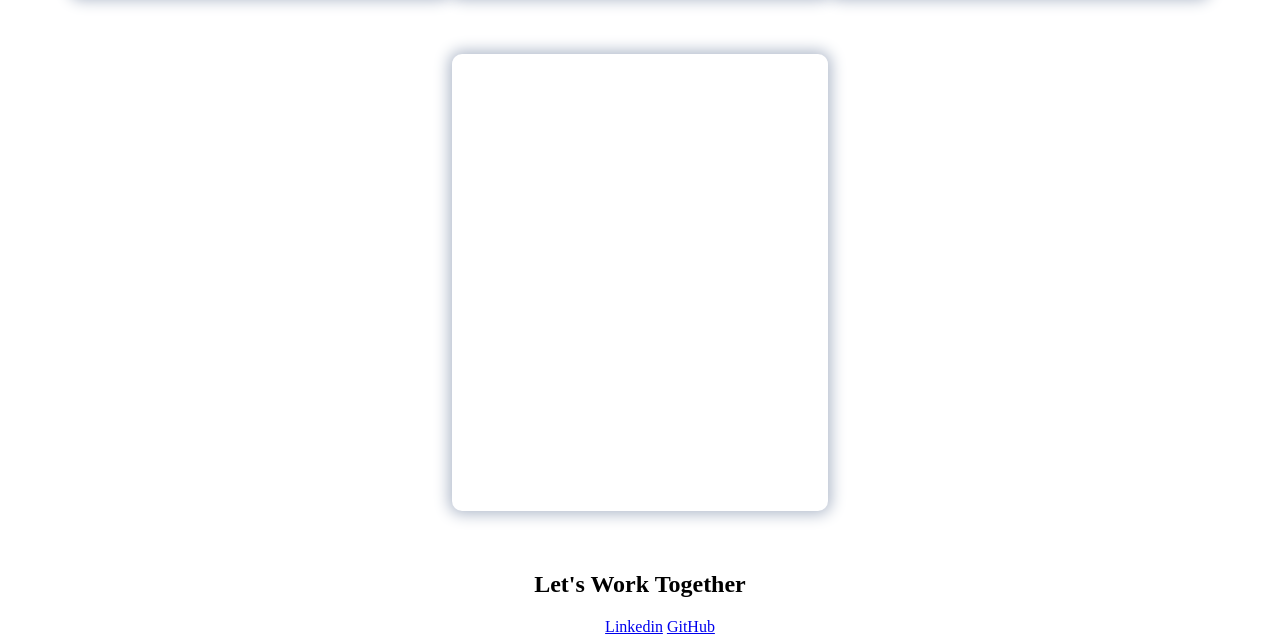
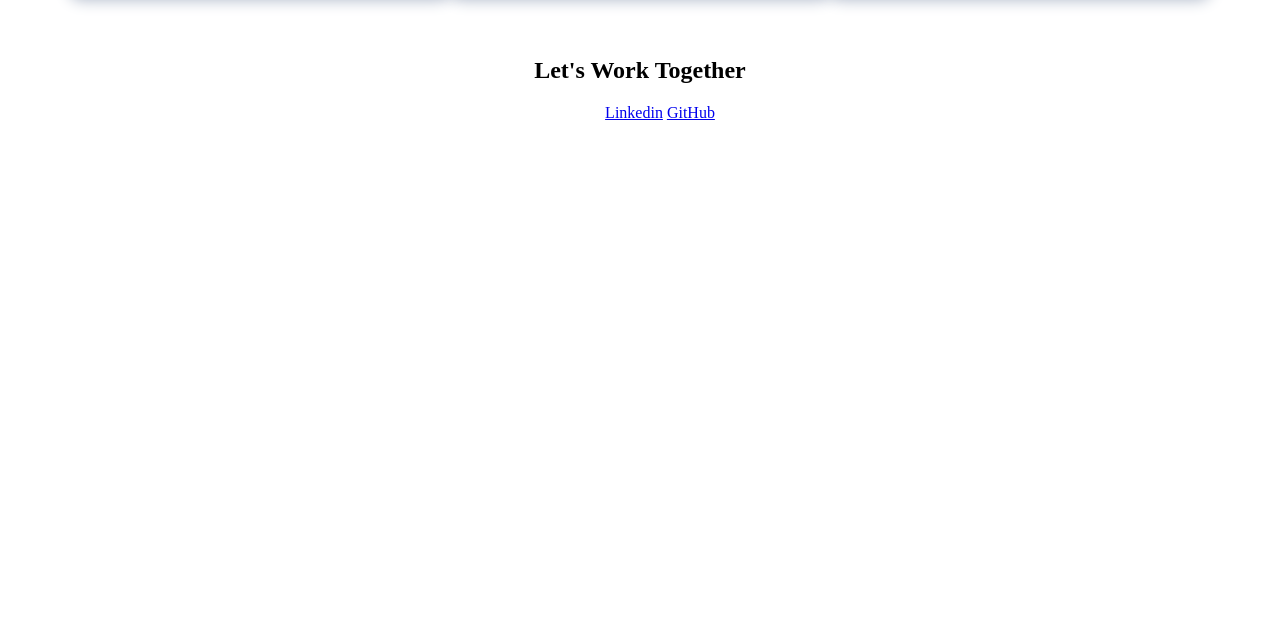
Before and after one commit to BibiUSA/html-portfolio, a plain HTML site: page index.html in a window 1280 px wide. Shown: the part 2226-2865 px from the top of the page. After the commit the page ends 2351 px from the top, so only its background shows below. Drawn offline with Linux system fonts and the light colour scheme.

Commit message:
removed one tile

```diff
--- a/index.html
+++ b/index.html
@@ -69,8 +69,7 @@
       </div>
       <div class="project-tile">
       </div>
-      <div class="project-tile">
-      </div>
+
     </div>
 
 <!-- made some changes -->
```
